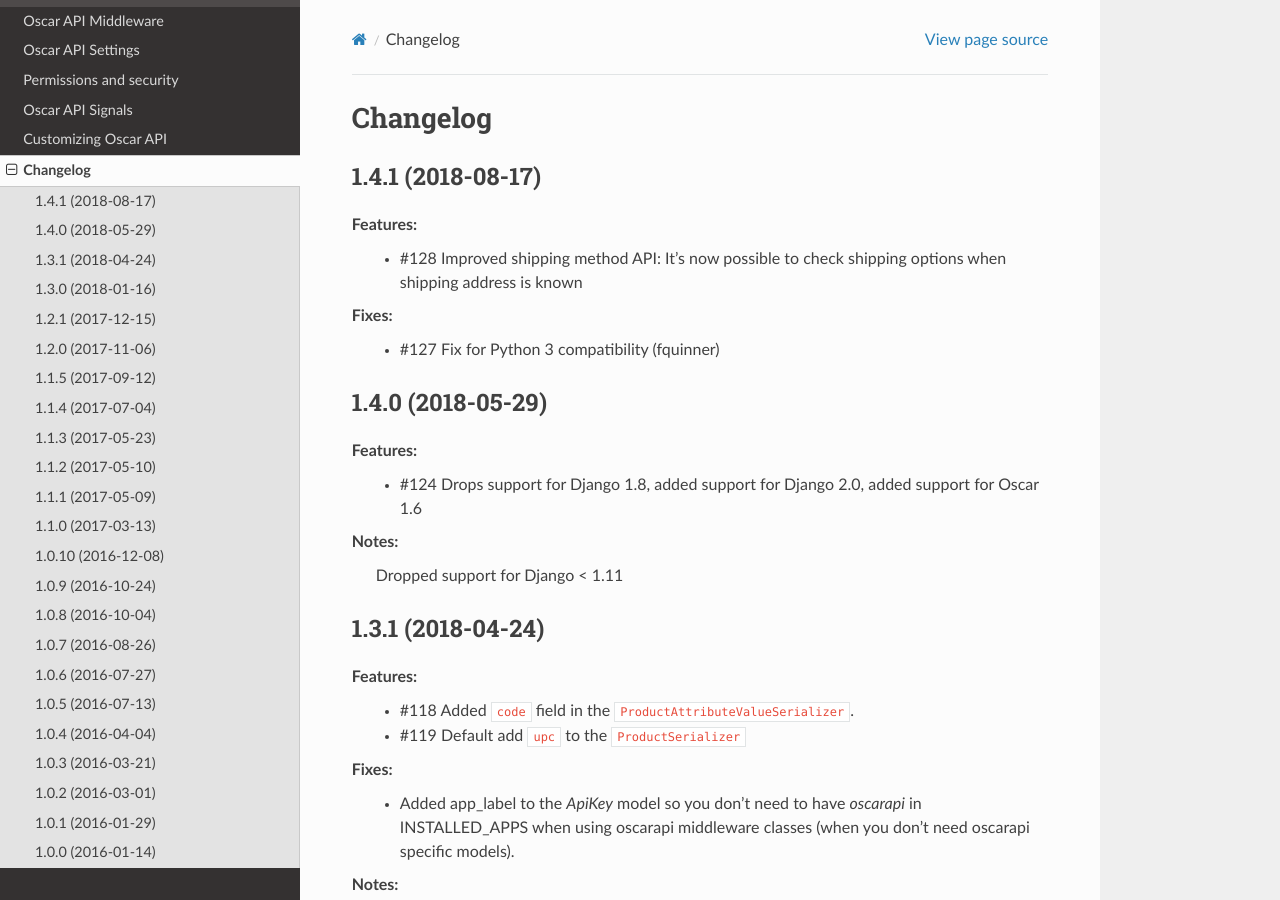
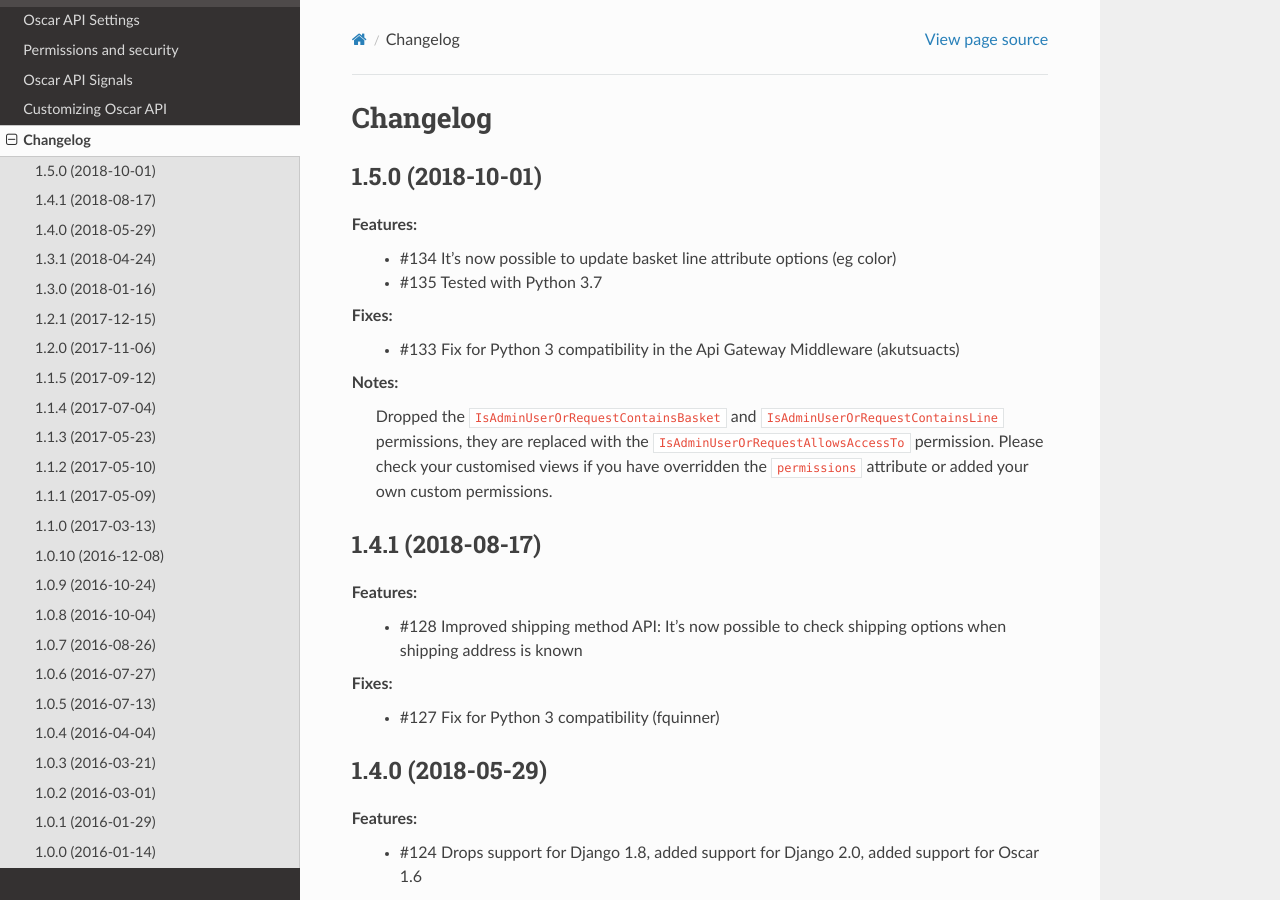
Before and after one commit to django-oscar/django-oscar-api, a Sphinx documentation site: the page built from docs/source/changelog.rst, in a window 1280 px wide and 900 px high. Built offline with Sphinx 7.4.7 and the Read the Docs theme 2.0.0, drawn with Linux system fonts in a browser that asks for light colours; some of the changed text lies outside the part shown.

Commit message:
Prepare for release 1.5

```diff
--- a/docs/source/changelog.rst
+++ b/docs/source/changelog.rst
@@ -1,6 +1,20 @@
 =========
 Changelog
 =========
+
+1.5.0 (2018-10-01)
+------------------
+Features:
+  * #134 It's now possible to update basket line attribute options (eg color)
+  * #135 Tested with Python 3.7
+
+Fixes:
+  * #133 Fix for Python 3 compatibility in the Api Gateway Middleware (akutsuacts)
+
+Notes:
+  Dropped the ``IsAdminUserOrRequestContainsBasket`` and ``IsAdminUserOrRequestContainsLine`` permissions, they are
+  replaced with the ``IsAdminUserOrRequestAllowsAccessTo`` permission. Please check your customised views if
+  you have overridden the ``permissions`` attribute or added your own custom permissions.
 
 1.4.1 (2018-08-17)
 ------------------
--- a/setup.py
+++ b/setup.py
@@ -1,6 +1,6 @@
 from setuptools import setup, find_packages
 
-__version__ = "1.4.1"
+__version__ = "1.5.0"
 
 
 setup(
@@ -26,6 +26,7 @@
         'Programming Language :: Python :: 3',
         'Programming Language :: Python :: 3.5',
         'Programming Language :: Python :: 3.6',
+        'Programming Language :: Python :: 3.7',
         'Topic :: Software Development :: Libraries :: Application Frameworks',
     ],
     keywords='',
```
Also changed, not shown: other parts of docs/source/changelog.rst (+1 -1 lines).
